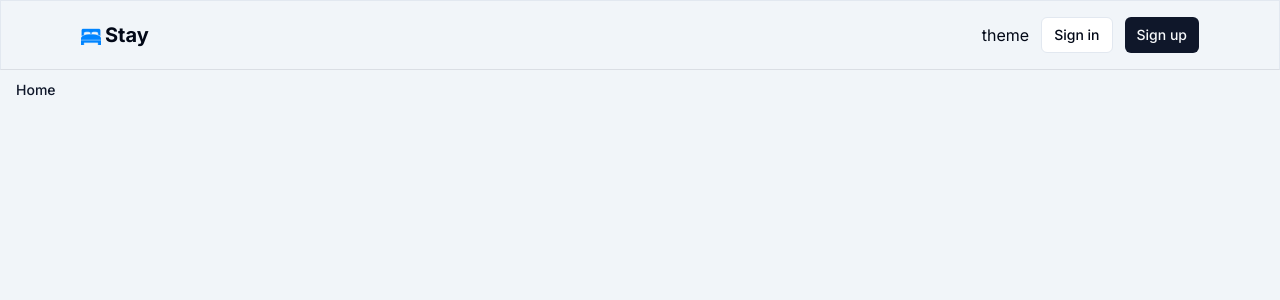
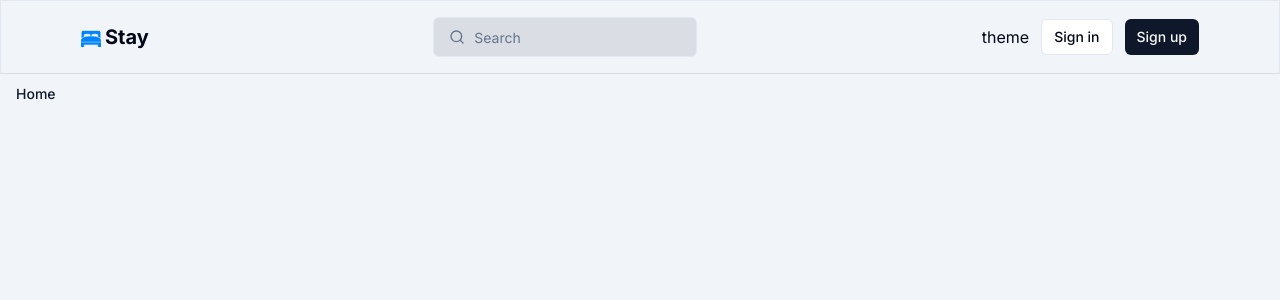
Before and after one commit to duongni/stay-app, a Next.js app: page / in a window 1280 px wide. Shown: the top 300 px of the page. Built offline with nearby package versions, Linux system fonts and the light colour scheme; no server answers.

Commit message:
add search bar and use lucide.dev for icon

```diff
--- /dev/null
+++ b/components/SearchInput.tsx
@@ -0,0 +1,15 @@
+"use client";
+
+import { Search } from "lucide-react";
+import { Input } from "./ui/input";
+
+const SearchInput = () => {
+  return (
+    <div className="relative sm:block hidden">
+      <Search className="absolute h-4 w-4 top-3 left-4 text-muted-foreground" />
+      <Input placeholder="Search" className="pl-10 bg-primary/10" />
+    </div>
+  );
+};
+
+export default SearchInput;
--- a/components/layout/Navbar.tsx
+++ b/components/layout/Navbar.tsx
@@ -4,6 +4,7 @@
 import Image from "next/image";
 import { useRouter } from "next/navigation";
 import { Button } from "../ui/button";
+import SearchInput from "../SearchInput";
 
 const Navbar = () => {
   const router = useRouter();
@@ -19,9 +20,11 @@
             <Image src="/logo.svg" alt="logo" width="20" height="30" />
             <div className="font-bold text-xl">Stay</div>
           </div>
+          <SearchInput />
           <div className="flex gap-3 items-center">
             <div>theme</div>
             <UserButton afterSignOutUrl="/" />
+            {/* below : check if the user NOT sign-in, then display two buttons: sign-in and sign-up*/}
             {!userId && (
               <>
                 <Button
--- /dev/null
+++ b/components/ui/input.tsx
@@ -0,0 +1,25 @@
+import * as React from "react"
+
+import { cn } from "@/lib/utils"
+
+export interface InputProps
+  extends React.InputHTMLAttributes<HTMLInputElement> {}
+
+const Input = React.forwardRef<HTMLInputElement, InputProps>(
+  ({ className, type, ...props }, ref) => {
+    return (
+      <input
+        type={type}
+        className={cn(
+          "flex h-10 w-full rounded-md border border-input bg-background px-3 py-2 text-sm ring-offset-background file:border-0 file:bg-transparent file:text-sm file:font-medium placeholder:text-muted-foreground focus-visible:outline-none focus-visible:ring-2 focus-visible:ring-ring focus-visible:ring-offset-2 disabled:cursor-not-allowed disabled:opacity-50",
+          className
+        )}
+        ref={ref}
+        {...props}
+      />
+    )
+  }
+)
+Input.displayName = "Input"
+
+export { Input }
```
